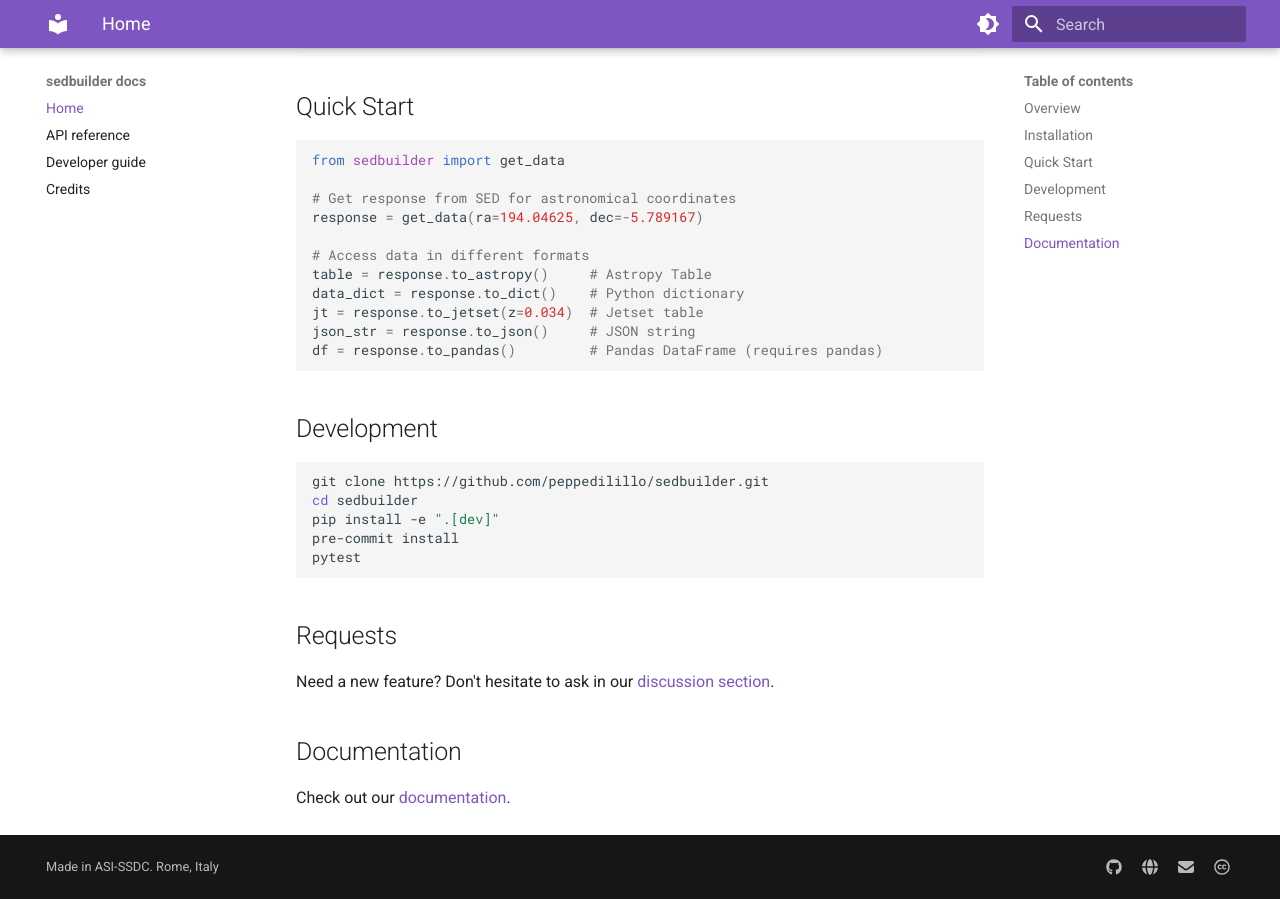
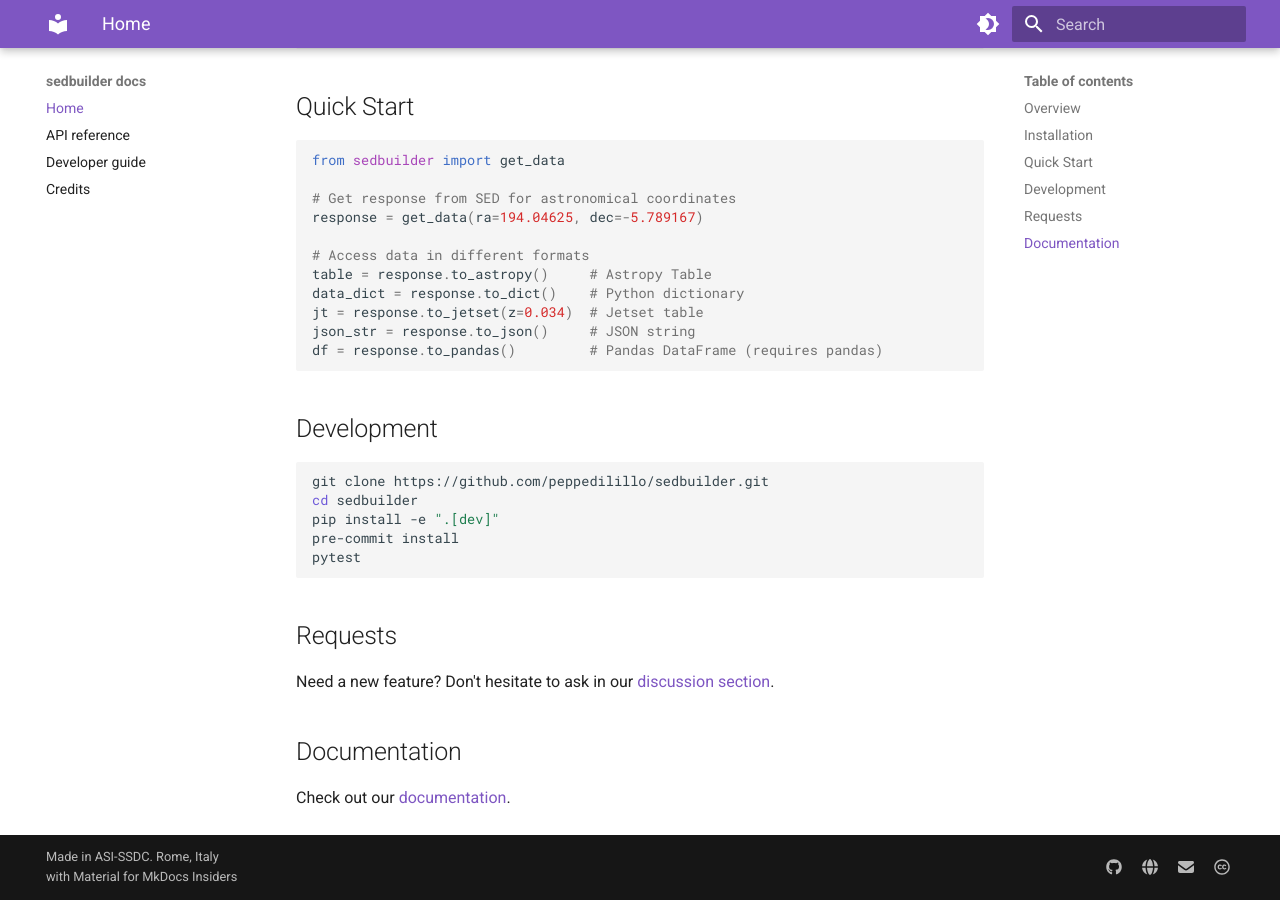
Before and after one commit to peppedilillo/sedbuilder, an MkDocs documentation site: the page built from docs/index.md, in a window 1280 px wide and 900 px high, scrolled down 506 px. Built offline with MkDocs 1.6.1 and Material for MkDocs 9.7.7, drawn with Linux system fonts in a browser that asks for light colours.

Commit message:
Documentation

```diff
--- a/mkdocs.yml
+++ b/mkdocs.yml
@@ -63,4 +63,4 @@ extra:
       link: https://github.com/peppedilillo/sedbuilder/blob/main/LICENSE
       name: GPL License
 
-copyright: Made in ASI-SSDC. Rome, Italy
+copyright: Made in ASI-SSDC. Rome, Italy</br>with <a href="https://squidfunk.github.io/mkdocs-material/" target="_blank" rel="noopener"> Material for MkDocs Insiders </a>
```
